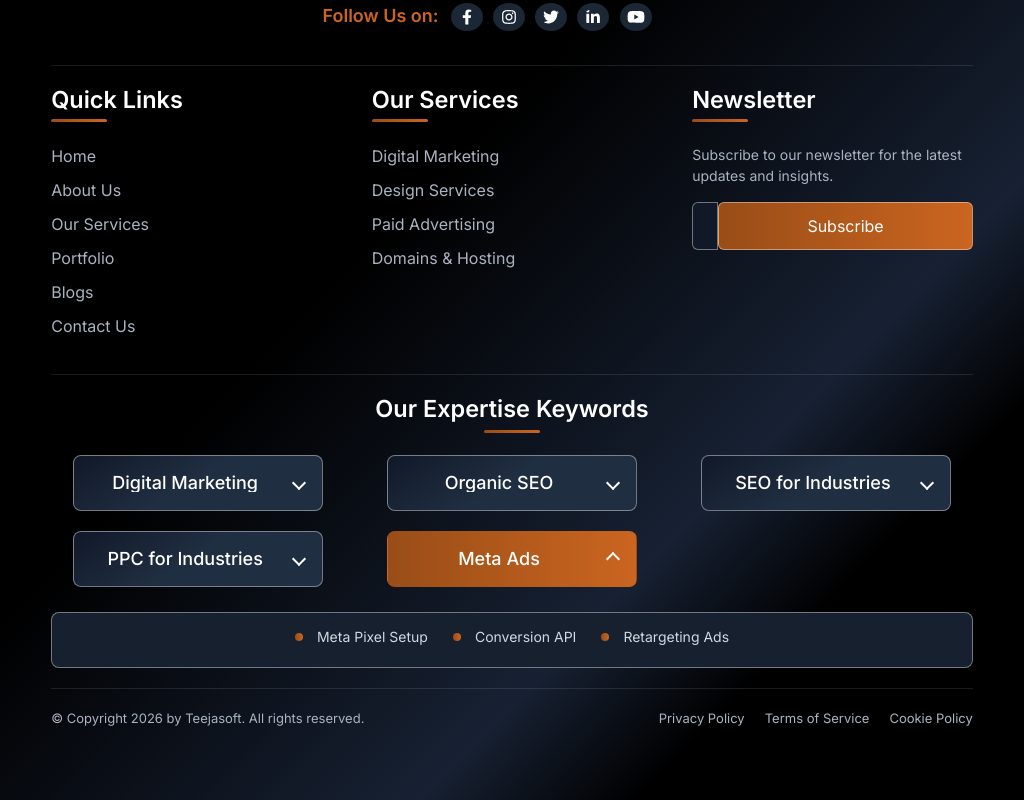
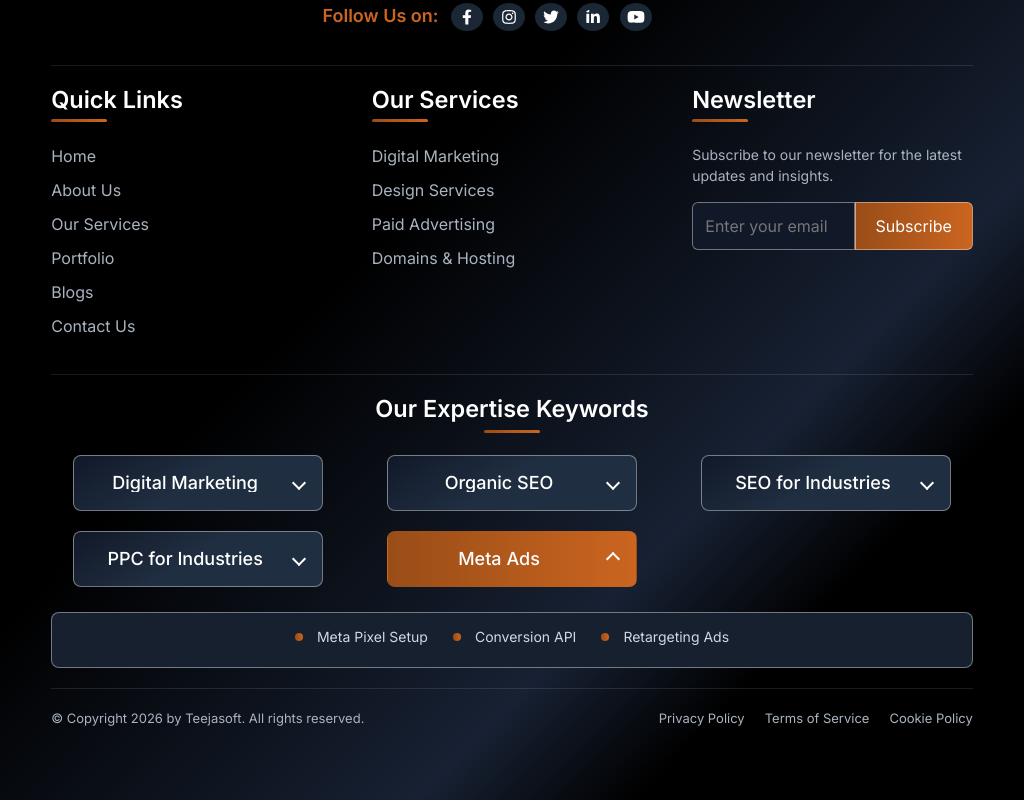
Before and after one commit to Abhishekk2508/Teejasoft-react1, a React (Vite) app: page / in a window 1024 px wide. Shown: the part 7802-8602 px from the top of the page. Built offline with nearby package versions, Linux system fonts and the light colour scheme.

Commit message:
Updated Footer CSS

```diff
--- a/src/styles/Footer.css
+++ b/src/styles/Footer.css
@@ -787,11 +787,11 @@
 
 /* Large devices: 769px - 1200px */
 @media (min-width: 769px) and (max-width: 1200px) {
-  .newsletter-box button {
+  /* .newsletter-box button {
     width: 100%;
     padding: 10px 20px;
     border-radius: 6px 6px 6px 6px;
-  }
+  } */
 }
 
 /* Extra large devices: 1201px - 1600px */
```
